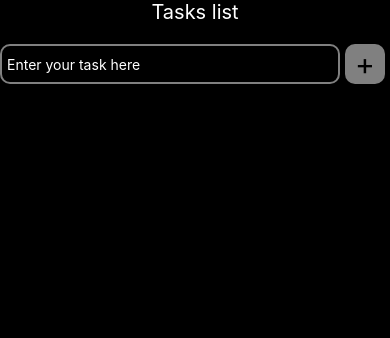
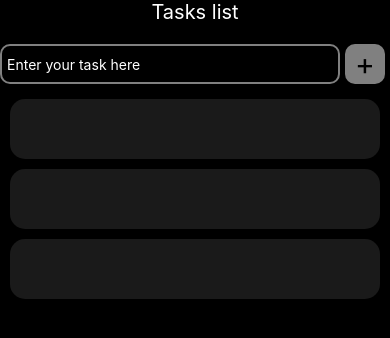
Before and after one commit to catalindanis/React-native-Projects, a React Native app in the folder to-do-app/: screen / in a window 390 px wide. Shown: the top 338 px of the page. Built offline with nearby package versions, Linux system fonts and the light colour scheme.

Commit message:
Started designing task list

```diff
--- a/to-do-app/App.js
+++ b/to-do-app/App.js
@@ -1,9 +1,13 @@
-import { Pressable, StatusBar, TouchableOpacity } from "react-native";
+import { FlatList, Pressable, StatusBar, TouchableOpacity } from "react-native";
 import { StyleSheet, Text, View, Button } from "react-native";
 import { TextInput } from "react-native";
 import { Dimensions } from "react-native";
+import { useState } from 'react'
 
 export default function App() {
+
+  const [tasks, setTasks] = useState(["task1", "task2", "task3"]);
+
   return (
     <View style={styles.background}>
       <View style={styles.centerContainer}>
@@ -16,9 +20,16 @@ export default function App() {
           placeholderTextColor="#ffffff"
         ></TextInput>
         <TouchableOpacity style={styles.addButton}
-        onPress={() => {console.log("DA")}}>
+        onPress={() => {return <Text style={styles.test}>test</Text>}}>
           <Text style={styles.addSymbol}>+</Text>
         </TouchableOpacity>
+      </View>
+      <View style={styles.containerList}>
+        <FlatList data={tasks} renderItem={(item) => {
+          return <View style={styles.task}>
+
+          </View>
+        }}></FlatList>
       </View>
     </View>
   );
@@ -68,4 +79,15 @@ const styles = StyleSheet.create({
     textAlign: "center",
     fontSize: 30,
   },
+  containerList: {
+    marginTop: 15,
+    alignItems: "center",
+  },
+  task: {
+    backgroundColor: '#1a1a1a',
+    width: Dimensions.get("window").width - 20,
+    height: 60,
+    borderRadius: 15,
+    marginBottom: 10,
+  },
 });
```
